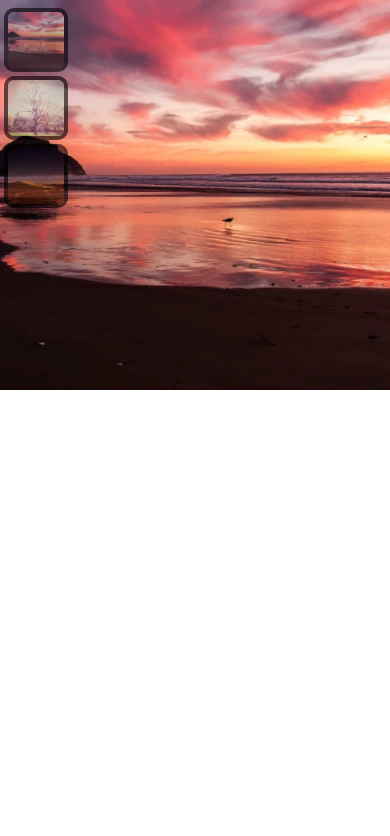
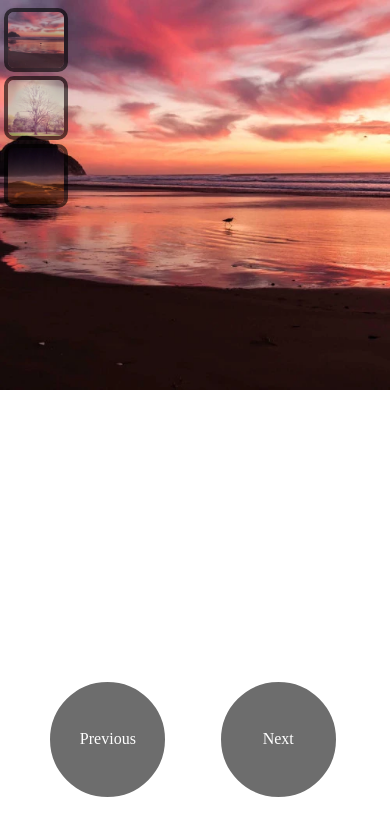
Before and after one commit to lance-o/TechEducatorsWeek2, a plain HTML site: page index.html in a window 390 px wide. Drawn offline with Linux system fonts and the light colour scheme.

Commit message:
add next and previous buttons

```diff
--- a/index.html
+++ b/index.html
@@ -26,6 +26,10 @@
             <img id="DesertImg" class="SwitcherImg"  src="./images/desert/500x500.webp" alt="Desert at night. Coarse and rough." tabindex="0" title="Coarse and rough.">
 
         </section>
+        <section class="NextPrevious">
+            <span class="dot" id="PreviousButton">Previous</span>
+            <span class="dot" id="NextButton">Next</span>
+        </section>
         <div id="announcer" role="status" aria-live="assertive" aria-atomic="true" hidden></div>
     </div>
 </body>
--- a/script.js
+++ b/script.js
@@ -3,6 +3,8 @@ const birdBtn = document.getElementById("BirdImg");
 const treeBtn = document.getElementById("TreeImg");
 const desertBtn = document.getElementById("DesertImg");
 const announcer = document.getElementById("announcer");
+const previousBtn = document.getElementById("PreviousButton");
+const nextBtn = document.getElementById("NextButton");
 
 const images ={
     imageArray: [
@@ -87,6 +89,13 @@ desertBtn.addEventListener("mouseover",  function(){
     announcer.textContent = desertBtn.alt;
 });
 
+previousBtn.addEventListener("click",  function(){
+    images.goBack();
+});
+nextBtn.addEventListener("click",  function(){
+    images.goForward();
+});
+
 document.addEventListener("keydown", function(event){
     if(event.key == "ArrowRight" || event.key == "."){
         images.goForward();
--- a/styles.css
+++ b/styles.css
@@ -55,6 +55,45 @@ body{
     position: absolute;
 }
 
+.NextPrevious{
+    position:fixed;
+    z-index: -1;
+    width: 99vw;
+    height: 100vh;
+    display: flex;
+    flex-direction: row;
+    justify-content: space-between;
+    align-items: center;
+}
+
+.dot{
+    border:20px;
+    height: 125px;
+    width: 125px;
+    background-color: #222;
+    color:white;
+    border: solid white 5px;
+    border-radius: 50%;
+    display: flex;
+    justify-content: center;
+    align-items: center;
+    opacity:66%;
+}
+
+.dot:hover{
+    border:20px;
+    height: 125px;
+    width: 125px;
+    background-color: #222;
+    color:white;
+    border: solid white 5px;
+    border-radius: 50%;
+    display: flex;
+    justify-content: center;
+    align-items: center;
+    opacity:100%;
+}
+
 @media (max-width: 800px){
     .Switcher{
         display: flex;
@@ -64,4 +103,15 @@ body{
     .SwitcherImg{
         width:64px;
     }
+
+    .NextPrevious{
+        position:fixed;
+        z-index: -1;
+        width: 99vw;
+        height: 95vh;
+        display: flex;
+        flex-direction: row;
+        justify-content: space-evenly;
+        align-items: end;
+    }
 }
```
